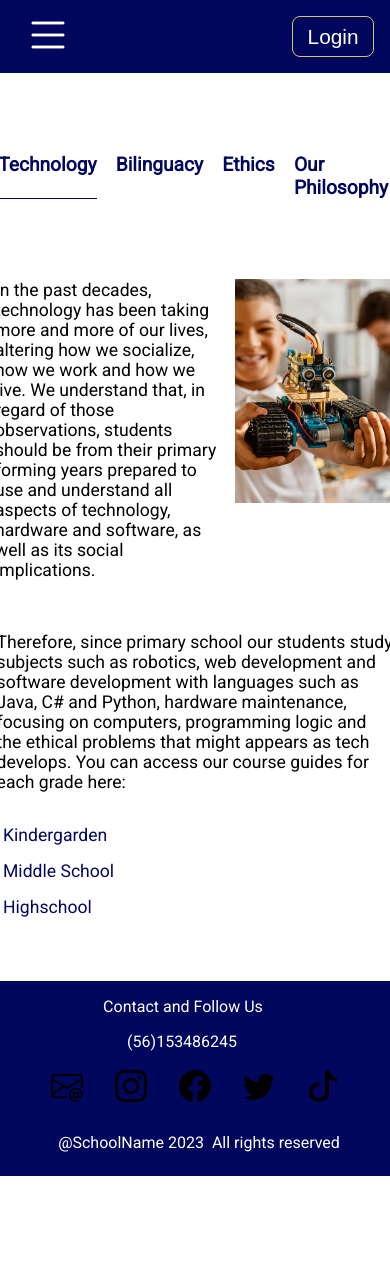
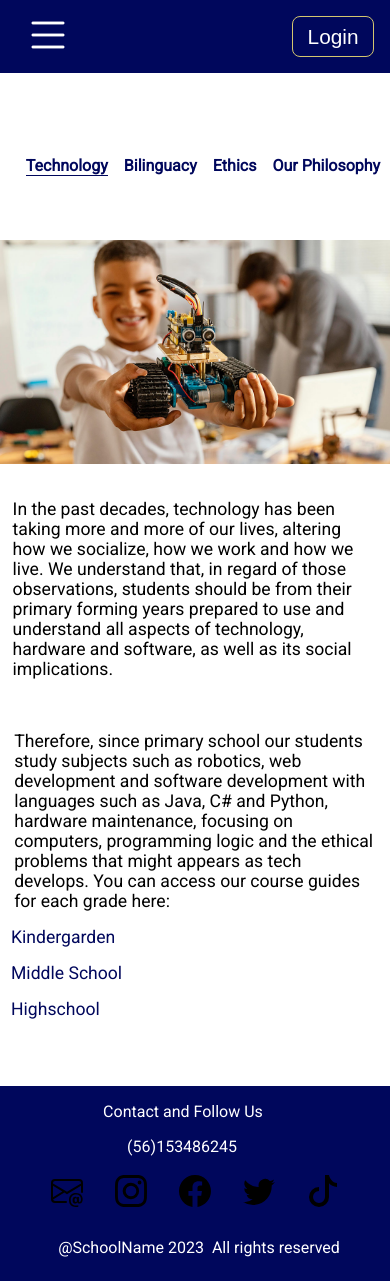
Before and after one commit to poissonfou/School-Site-Concept, a Vue app: page /innovations in a window 390 px wide. Shown: the top 1281 px of the page. Before the commit the page ends 1176 px from the top, so only its background shows below. Built offline with nearby package versions, Linux system fonts and the light colour scheme.

Commit message:
made changes to inovation pages

```diff
--- a/src/components/pages/InovationsPage.vue
+++ b/src/components/pages/InovationsPage.vue
@@ -181,8 +181,7 @@ main {
   flex-direction: column;
   justify-content: center;
   align-items: center;
-  height: 100vh;
-  padding: 2em 0em;
+  height: 150vh;
 }
 
 ul {
@@ -237,7 +236,7 @@ li:hover {
 
 .bottom-p {
   margin: 0;
-  padding: 1em;
+  padding: 0em 1em;
 }
 
 img {
@@ -252,7 +251,7 @@ img {
 }
 
 .section ul {
-  padding-left: 1.5em;
+  padding-left: 1em;
   width: 10em;
 }
 
@@ -273,21 +272,26 @@ a {
 
 @media (max-width: 800px) {
   .sections li {
-    font-size: 1.2rem;
+    font-size: 1rem;
   }
 
   img {
-    width: 10rem;
+    width: 100%;
     height: 14rem;
-    margin-top: 1em;
+    margin: 0;
   }
 
   .top-p {
+    flex-direction: column-reverse;
     width: 25em;
   }
 
   .top-p p {
-    width: 30em;
+    padding: 1em;
+  }
+
+  .bottom-p {
+    padding: 0em 2em;
   }
 
   .section {
@@ -298,12 +302,20 @@ a {
     font-size: 1.1rem;
   }
 
+  .section ul {
+    padding-left: 2em;
+  }
+
   .section ul li a {
     font-size: 1.1rem;
   }
 }
 
 @media (max-width: 500px) {
+  main {
+    height: 120vh;
+  }
+
   .section {
     width: auto;
   }
```
